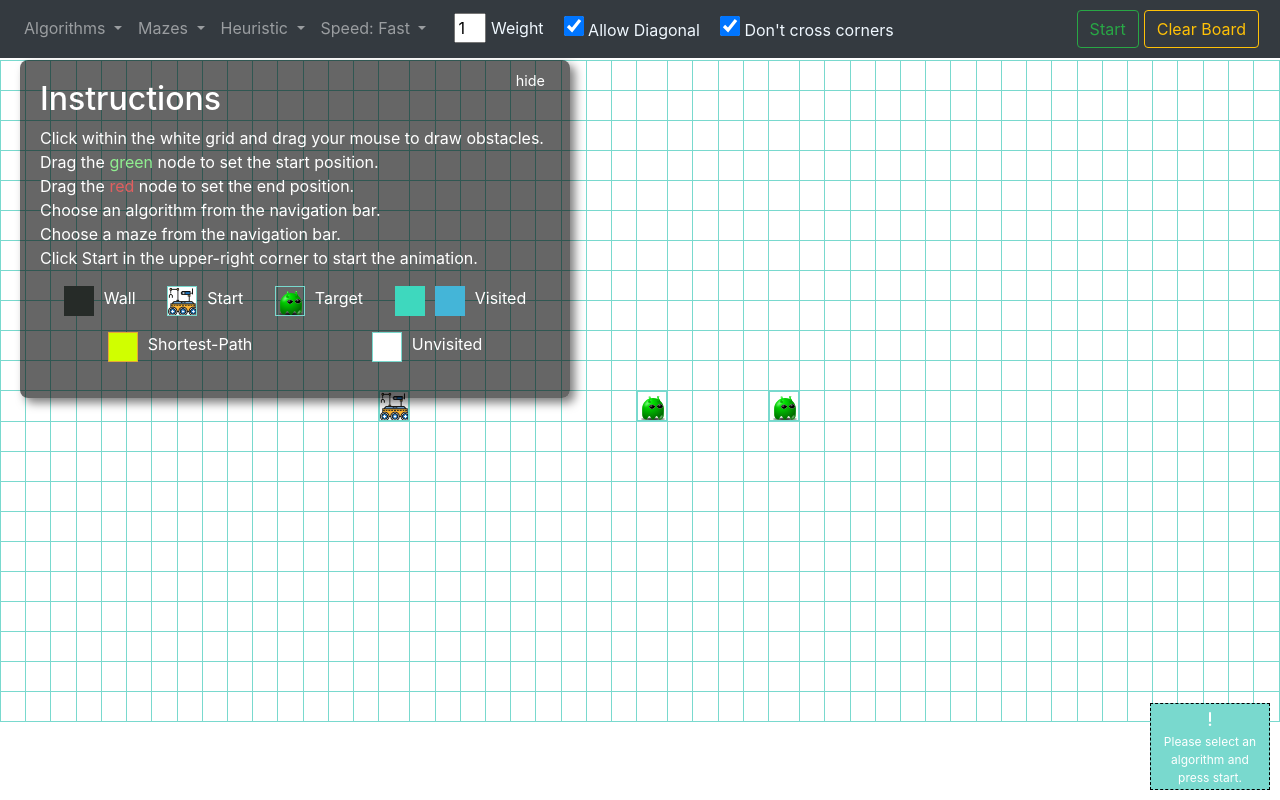
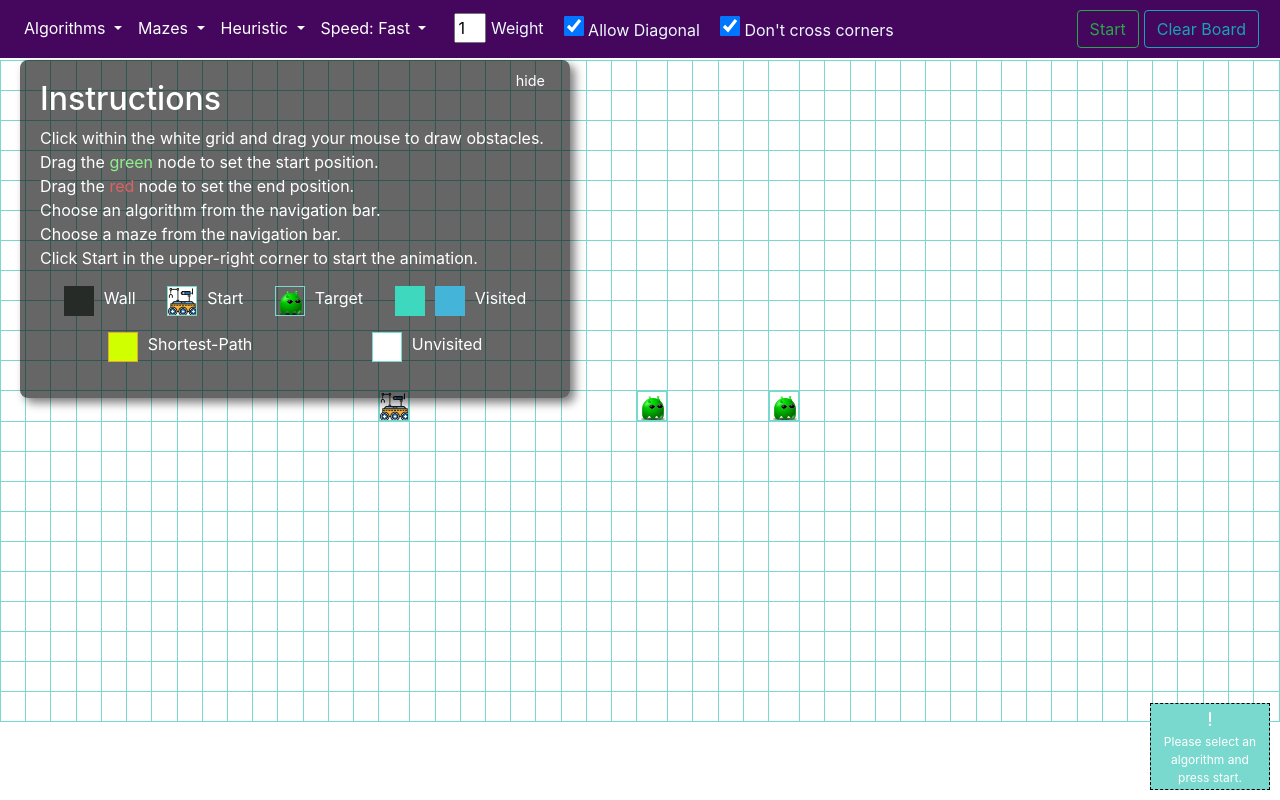
Before and after one commit to gayathri0329/marshackers, a plain HTML site: page index.html in a window 1280 px wide. Drawn offline with nearby package versions, Linux system fonts and the light colour scheme.

Commit message:
updated colors

```diff
--- a/index.html
+++ b/index.html
@@ -17,7 +17,8 @@
   </head>
   <body>
     <nav
-      class="navbar navbar-expand-sm fixed-top navbar-dark bg-dark"
+      class="navbar navbar-expand-sm fixed-top navbar-light"
+      style="background-color: rgb(69, 7, 94);"
       id="myNavbar"
     >
       <button
@@ -43,6 +44,7 @@
               data-toggle="dropdown"
               aria-haspopup="true"
               aria-expanded="false"
+              style="color: white;"
             >
               Algorithms
             </a>
@@ -74,6 +76,7 @@
               data-toggle="dropdown"
               aria-haspopup="true"
               aria-expanded="false"
+              style="color: white;"
             >
               Mazes
             </a>
@@ -98,6 +101,7 @@
               data-toggle="dropdown"
               aria-haspopup="true"
               aria-expanded="false"
+              style="color: white;"
             >
               Heuristic
             </a>
@@ -118,6 +122,7 @@
               data-toggle="dropdown"
               aria-haspopup="true"
               aria-expanded="false"
+              style="color: white;"
             >
               Speed: Fast
             </a>
@@ -132,7 +137,9 @@
               <input class="spinner" name="weight" value="1" type="number" />
               <label class="option_label">Weight</label>
             </div>
-            <li>
+          </li>
+
+          <li>
             <div id="diagonal">
               <input type="checkbox" class="allow_diagonal" checked />
               <label class="option_label">Allow Diagonal</label>
@@ -143,8 +150,6 @@
               <input type="checkbox" class="dont_cross" checked />
               <label class="option_label">Don't cross corners</label>
             </div>
-          </li>
-
           </li>
         </ul>
 
@@ -157,7 +162,7 @@
         </button>
         <button
           type="button"
-          class="btn btn-outline-warning btn-space"
+          class="btn btn-outline-info btn-space"
           type="submit"
           id="clearBtn"
         >
@@ -165,7 +170,6 @@
         </button>
       </div>
     </nav>
-
 
     <div id="instructions_panel" class="panel">
       <header>
--- a/script.js
+++ b/script.js
@@ -422,7 +422,7 @@ function updateResults(duration, pathFound, length) {
       $("#results").css("background-color", "#ff6961");
       $("#resultsIcon").addClass("fas fa-times");
     }
-    $("#duration").text("Duration: " + duration + " s");
+    $("#duration").text("Duration: " + duration + "ms");
     $("#length").text("Length: " + length);
     $("#results").removeClass(firstAnimation);
     $("#results").addClass(secondAnimation);
@@ -2300,7 +2300,7 @@ function idastar(heuristic) {
     }
   }
   if (y1 == "endcell1" && arr.length <= arr1.length) {
-    console.log("First cell loop");
+    //console.log("First cell loop");
     if (pathFound1) {
       for (var i = 0; i < arr.length; i++) {
         cellsToAnimate.push([[arr[i][0], arr[i][1]], "success"]);
@@ -2517,6 +2517,9 @@ function trace() {
   console.log(pathFound);
   return pathFound;
 }
+/* ----------------- */
+/* --- MAZES --- */
+/* ----------------- */
 /*Random Maze*/
 async function randomMaze() {
   1;
```
